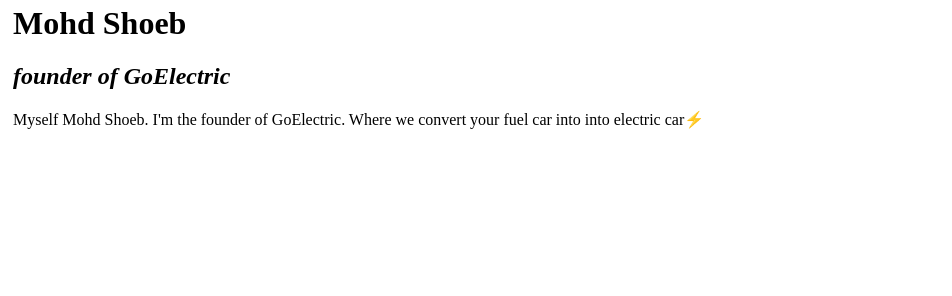
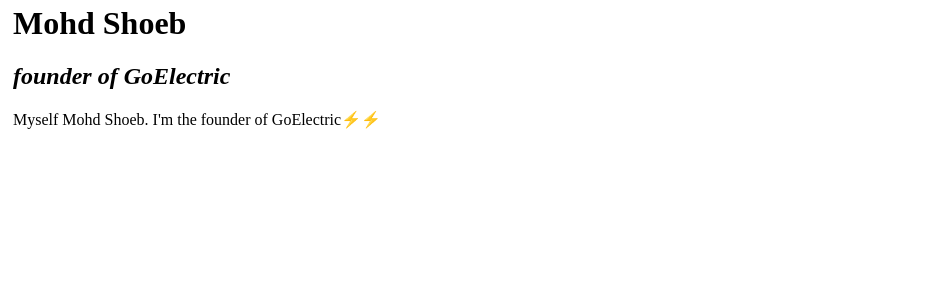
Before and after one commit to mshoeb7/PortFolio, a plain HTML site: page index.html in a window 1280 px wide. Shown: the part 112-408 px from the top of the page, 328-1280 px from the left. Drawn offline with Linux system fonts and the light colour scheme.

Commit message:
Update index.html

```diff
--- a/index.html
+++ b/index.html
@@ -14,7 +14,7 @@
             <td><h1>Mohd Shoeb</h1>
             <h2><em>founder of GoElectric</em></h2>
 
-            <p>Myself Mohd Shoeb. I'm the founder of GoElectric. Where we convert your fuel car into into electric car⚡</p></td>
+            <p>Myself Mohd Shoeb. I'm the founder of GoElectric⚡⚡</p></td>
     </tr>
 </table>
 
```
